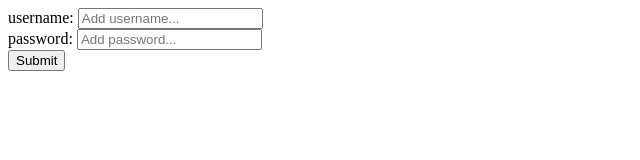
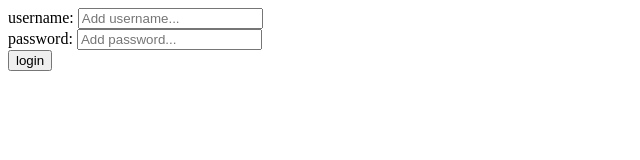
Before and after one commit to ZoltanSzokodi/Full-stack-Open-2020-PART_5, a React (Create React App) app: page / in a window 1280 px wide. Shown: the top 160 px of the page, without its empty margins (0-640 px from the left). Built offline with nearby package versions, Linux system fonts and the light colour scheme; no server answers; the HTML template or start-up script is replaced by a standard one.

Commit message:
Moved form states to form components

```diff
--- a/src/App.js
+++ b/src/App.js
@@ -3,8 +3,8 @@ import blogService from './services/blogs';
 import loginService from './services/login';
 
 import Blogs from './components/Blogs';
-import Login from './components/Login';
-import NewBlog from './components/NewBlog';
+import LoginForm from './components/LoginForm';
+import BlogForm from './components/BlogForm';
 import Notification from './components/Notification';
 
 import './App.css';
@@ -13,15 +13,6 @@ const App = () => {
   const [notification, setNotification] = useState(null);
   const [blogs, setBlogs] = useState([]);
   const [user, setUser] = useState(null);
-  const [credentials, setCredentials] = useState({
-    username: '',
-    password: '',
-  });
-  const [newBlog, setNewBlog] = useState({
-    title: '',
-    author: '',
-    url: '',
-  });
 
   // Fetch all blogs
   useEffect(() => {
@@ -48,93 +39,53 @@ const App = () => {
   }, [notification]);
 
   // EVENT HANDLERS ============================
-  const addCredentials = e => {
-    setCredentials({
-      ...credentials,
-      [e.target.name]: e.target.value,
-    });
-  };
-
-  const loginUser = async e => {
-    e.preventDefault();
-
+  const loginUser = async credentialsObj => {
     try {
-      const user = await loginService.login(credentials);
+      const user = await loginService.login(credentialsObj);
 
       blogService.setToken(user.token);
       localStorage.setItem('user', JSON.stringify(user));
 
       setUser(user);
-      setCredentials({
-        username: '',
-        password: '',
-      });
       setNotification({
         success: true,
         msg: 'You are logged in',
       });
-      // setTimeout(() => {
-      //   setNotification(null);
-      // }, 5000);
     } catch (error) {
       console.log(error.response.data.error);
       setNotification({
         success: false,
         msg: error.response.data.error,
       });
-      // setTimeout(() => {
-      //   setNotification(null);
-      // }, 5000);
     }
   };
 
   const logoutUser = () => {
     localStorage.removeItem('user');
+
     setUser(null);
     setNotification({
       success: true,
       msg: 'Logged out',
     });
-    // setTimeout(() => {
-    //   setNotification(null);
-    // }, 5000);
   };
 
-  const addBlogCredentials = e => {
-    setNewBlog({
-      ...newBlog,
-      [e.target.name]: e.target.value,
-    });
-  };
-
-  const createNewBlog = async e => {
-    e.preventDefault();
-
+  const createBlog = async newBlogObj => {
     try {
-      const blog = await blogService.create(newBlog);
+      const blog = await blogService.create(newBlogObj);
 
       setBlogs(blogs.concat(blog));
-      setNewBlog({
-        title: '',
-        author: '',
-        url: '',
-      });
+
       setNotification({
         success: true,
         msg: 'New blog added',
       });
-      // setTimeout(() => {
-      //   setNotification(null);
-      // }, 5000);
     } catch (error) {
       console.log(error.response.data.error);
       setNotification({
         success: false,
         msg: error.response.data.error,
       });
-      // setTimeout(() => {
-      //   setNotification(null);
-      // }, 5000);
     }
   };
 
@@ -150,18 +101,10 @@ const App = () => {
       {notification && <Notification notification={notification} />}
 
       {user === null ? (
-        <Login
-          credentials={credentials}
-          handleChange={addCredentials}
-          handleSubmit={loginUser}
-        />
+        <LoginForm loginUser={loginUser} />
       ) : (
         <Fragment>
-          <NewBlog
-            newBlog={newBlog}
-            handleChange={addBlogCredentials}
-            handleSubmit={createNewBlog}
-          />
+          <BlogForm createBlog={createBlog} />
           <Blogs blogs={blogs} />
         </Fragment>
       )}
--- a/src/components/NewBlog.js
+++ b/src/components/BlogForm.js
@@ -1,10 +1,33 @@
-import React, { Fragment } from 'react';
+import React, { Fragment, useState } from 'react';
 
-const NewBlog = ({
-  newBlog: { title, author, url },
-  handleChange,
-  handleSubmit,
-}) => {
+const BlogForm = ({ createBlog }) => {
+  const [newBlog, setNewBlog] = useState({
+    title: '',
+    author: '',
+    url: '',
+  });
+
+  const handleChange = e => {
+    setNewBlog({
+      ...newBlog,
+      [e.target.name]: e.target.value,
+    });
+  };
+
+  const handleSubmit = e => {
+    e.preventDefault();
+
+    createBlog(newBlog);
+
+    setNewBlog({
+      title: '',
+      author: '',
+      url: '',
+    });
+  };
+
+  const { title, author, url } = newBlog;
+
   return (
     <Fragment>
       <h2>Add new blog to list</h2>
@@ -42,10 +65,10 @@ const NewBlog = ({
             required
           />
         </div>
-        <input type='submit' text='Add' />
+        <button type='submit'>add blog</button>
       </form>
     </Fragment>
   );
 };
 
-export default NewBlog;
+export default BlogForm;
--- a/src/components/Login.js
+++ b/src/components/LoginForm.js
@@ -1,10 +1,31 @@
-import React, { Fragment } from 'react';
+import React, { Fragment, useState } from 'react';
 
-const Login = ({
-  credentials: { username, password },
-  handleChange,
-  handleSubmit,
-}) => {
+const LoginForm = ({ loginUser }) => {
+  const [credentials, setCredentials] = useState({
+    username: '',
+    password: '',
+  });
+
+  const handleChange = e => {
+    setCredentials({
+      ...credentials,
+      [e.target.name]: e.target.value,
+    });
+  };
+
+  const handleSubmit = e => {
+    e.preventDefault();
+
+    loginUser(credentials);
+
+    setCredentials({
+      username: '',
+      password: '',
+    });
+  };
+
+  const { username, password } = credentials;
+
   return (
     <Fragment>
       <form onSubmit={handleSubmit}>
@@ -30,10 +51,10 @@ const Login = ({
             required
           />
         </div>
-        <input type='submit' text='login' />
+        <button type='submit'>login</button>
       </form>
     </Fragment>
   );
 };
 
-export default Login;
+export default LoginForm;
```
